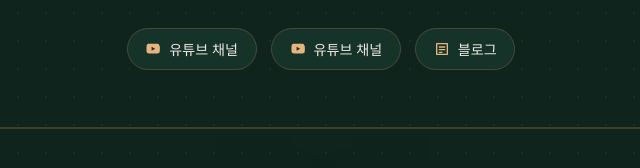
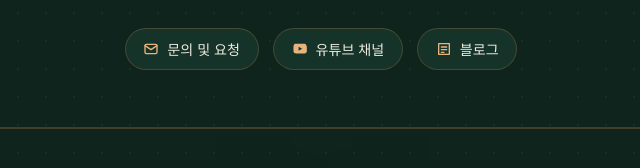
Before and after one commit to yskim2016/yskim2016.github.io, a plain HTML site: page index.html in a window 1280 px wide. Shown: the part 408-576 px from the top of the page, 319-959 px from the left. Drawn offline with Linux system fonts and the light colour scheme.

Commit message:
Add files via upload
인덱스 화면 문의를 이메일로 연결

```diff
--- a/index.html
+++ b/index.html
@@ -34,9 +34,12 @@
   </p>
 
   <div class="channel-links">
-    <a class="channel-chip" href="https://www.youtube.com/@KimSSamiangTV" target="_blank" rel="noopener">
-      <svg viewBox="0 0 24 24" fill="currentColor"><path d="M21.6 7.2s-.2-1.5-.8-2.1c-.8-.8-1.7-.8-2.1-.9C15.9 4 12 4 12 4h0s-3.9 0-6.7.2c-.4 0-1.3.1-2.1.9-.6.6-.8 2.1-.8 2.1S2.2 9 2.2 10.7v1.5c0 1.8.2 3.5.2 3.5s.2 1.5.8 2.1c.8.8 1.8.8 2.3.9 1.7.2 7 .2 7 .2s3.9 0 6.7-.2c.4 0 1.3-.1 2.1-.9.6-.6.8-2.1.8-2.1s.2-1.8.2-3.5v-1.5c0-1.8-.2-3.5-.2-3.5zM9.9 14.6V8.8l5.4 2.9-5.4 2.9z"/></svg>
-      유튜브 채널
+    <a class="channel-chip" href="mailto:yskim2016kr@gmail.com?subject=%EA%B9%80%EC%8C%94%EB%AF%B8%EC%95%99tv%20%EB%AC%B8%EC%9D%98%20%EB%B0%8F%20%EC%9A%94%EC%B2%AD" aria-label="yskim2016kr@gmail.com으로 문의 메일 보내기">
+      <svg viewBox="0 0 24 24" fill="none" stroke="currentColor" stroke-width="2" stroke-linecap="round" stroke-linejoin="round" aria-hidden="true">
+        <rect x="3" y="5" width="18" height="14" rx="2"/>
+        <path d="m3 7 9 6 9-6"/>
+      </svg>
+      문의 및 요청
     </a>
     <a class="channel-chip" href="https://www.youtube.com/@KimSSamiangTV" target="_blank" rel="noopener">
       <svg viewBox="0 0 24 24" fill="currentColor"><path d="M21.6 7.2s-.2-1.5-.8-2.1c-.8-.8-1.7-.8-2.1-.9C15.9 4 12 4 12 4h0s-3.9 0-6.7.2c-.4 0-1.3.1-2.1.9-.6.6-.8 2.1-.8 2.1S2.2 9 2.2 10.7v1.5c0 1.8.2 3.5.2 3.5s.2 1.5.8 2.1c.8.8 1.8.8 2.3.9 1.7.2 7 .2 7 .2s3.9 0 6.7-.2c.4 0 1.3-.1 2.1-.9.6-.6.8-2.1.8-2.1s.2-1.8.2-3.5v-1.5c0-1.8-.2-3.5-.2-3.5zM9.9 14.6V8.8l5.4 2.9-5.4 2.9z"/></svg>
```
